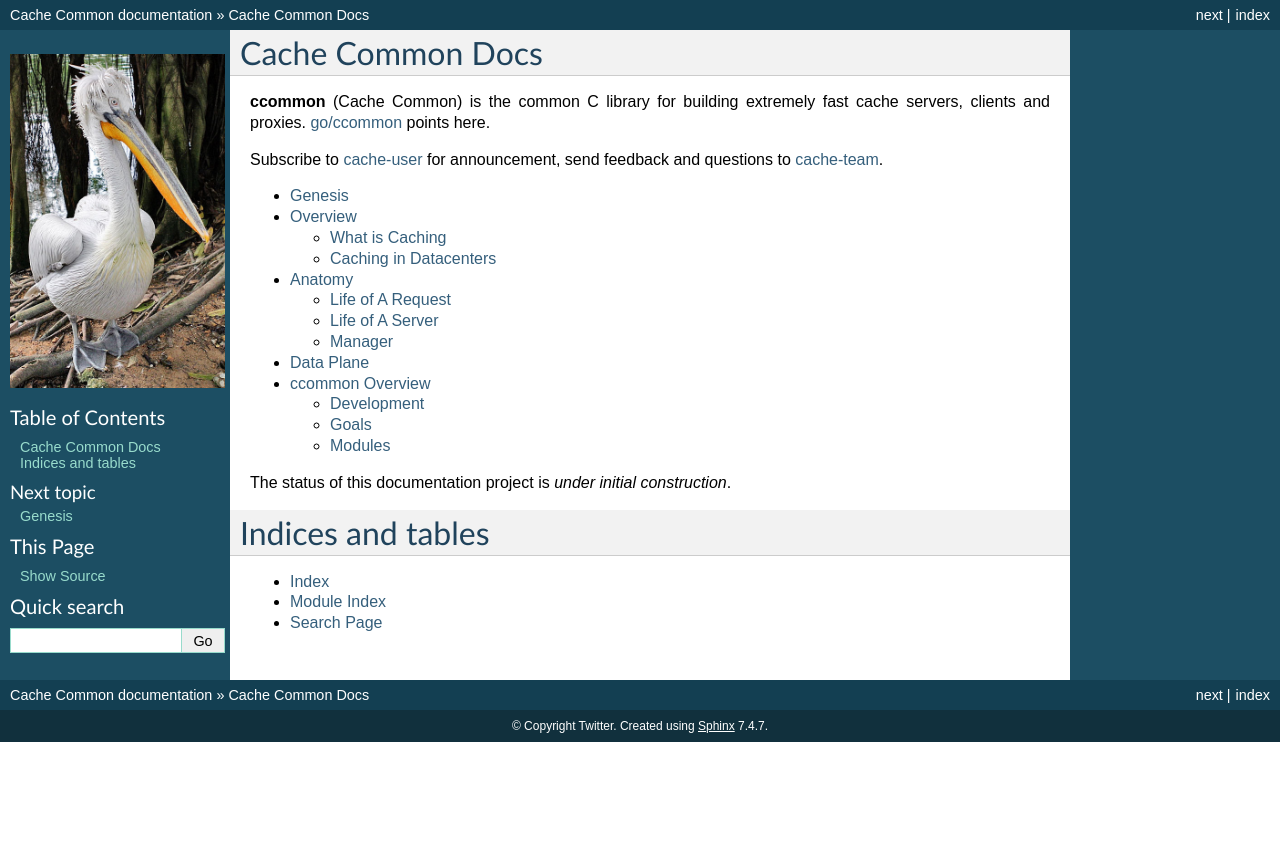
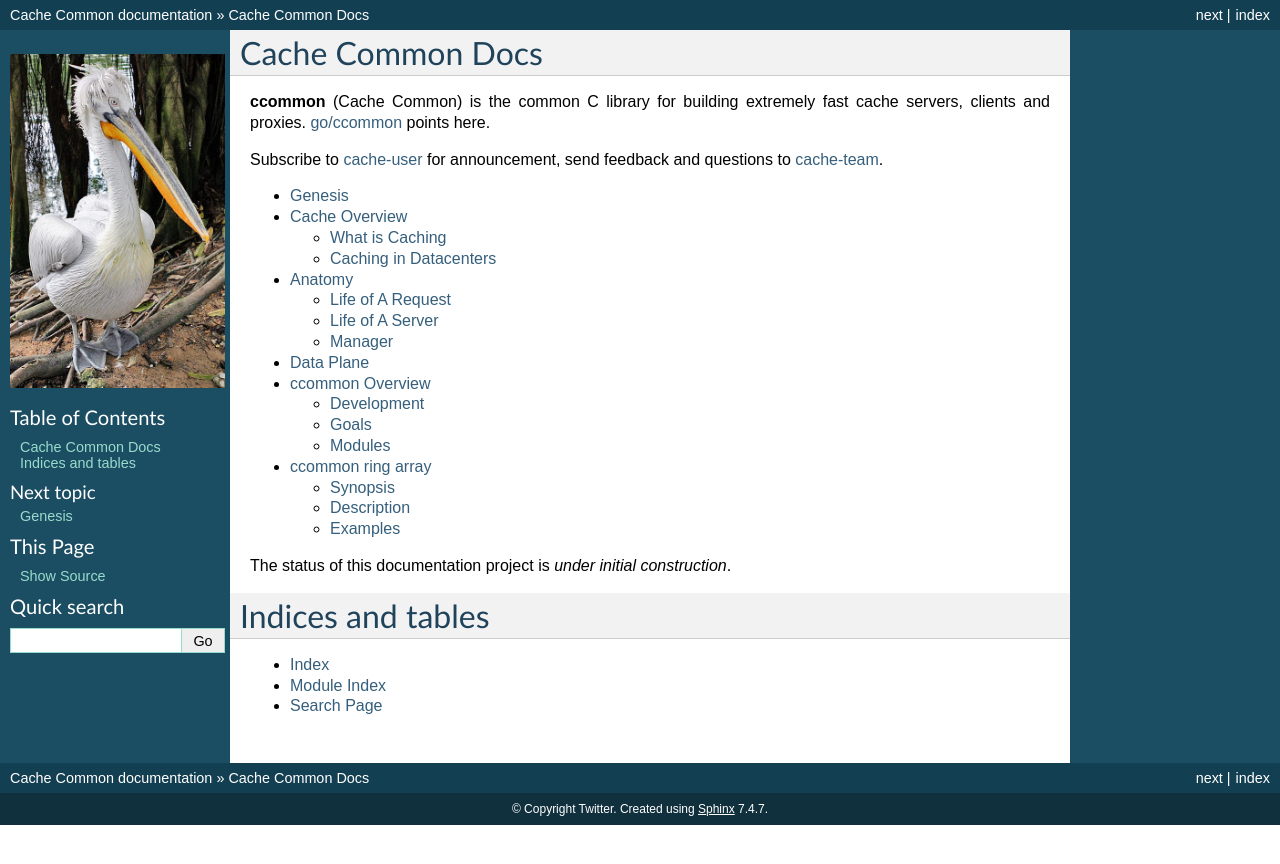
Before and after one commit to twitter/ccommon, a Sphinx documentation site: the page built from docs/index.rst, in a window 1280 px wide. Shown: the top 864 px of the page. Built offline with Sphinx 7.4.7, drawn with Linux system fonts in a browser that asks for light colours.

Commit message:
create modules/ and use wildcard to include all future module descriptions
RB_ID=745453

```diff
--- a/docs/development.rst
+++ b/docs/development.rst
@@ -31,3 +31,5 @@ Goals
 
 Modules
 =======
+
+:doc:`modules/cc_ring_array`
--- a/docs/index.rst
+++ b/docs/index.rst
@@ -7,6 +7,7 @@ Cache Common Docs
 Subscribe to `cache-user <cache-user@twitter.com>`_ for announcement, send feedback and questions to `cache-team <cache-team@twitter>`_.
 
 .. toctree::
+   :glob:
    :maxdepth: 2
 
    history
--- a/docs/cc_ring_array.rst
+++ b/docs/modules/cc_ring_array.rst
@@ -1,6 +1,5 @@
-******************
 ccommon ring array
-******************
+==================
 
 The ccommon ring array is a circular array data structure that allows elements to be pushed/popped in FIFO order. This data structure is designed to facilitate the sharing of resources between two threads with a producer/consumer relationship; that is, one thread only pushes to te ring array and the other thread only pops from the ring array.
 
--- a/docs/overview.rst
+++ b/docs/overview.rst
@@ -1,6 +1,6 @@
-********
-Overview
-********
+**************
+Cache Overview
+**************
 
 What is Caching
 ===============
```
Also changed, not shown: other parts of docs/index.rst (+1 -0 lines).
